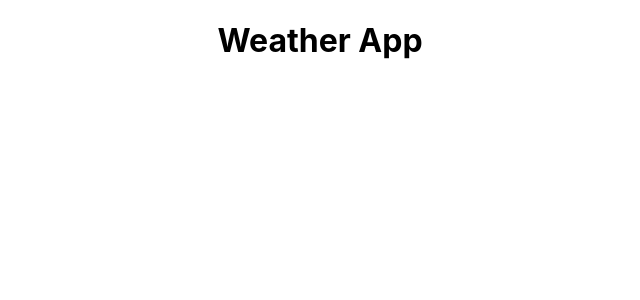
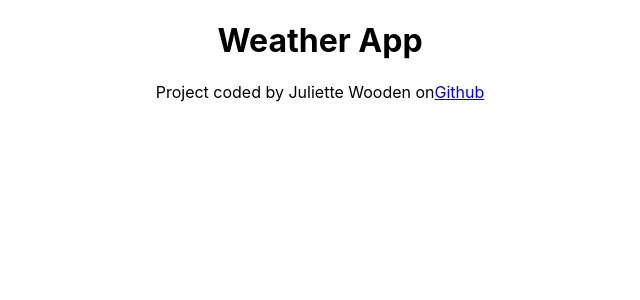
Before and after one commit to juliettewooden/react-weather-project, a React (Create React App) app: page / in a window 1280 px wide. Shown: the top 300 px of the page, without its empty margins (320-960 px from the left). Built offline with nearby package versions, Linux system fonts and the light colour scheme.

Commit message:
added link

```diff
--- a/src/App.js
+++ b/src/App.js
@@ -1,12 +1,16 @@
 
 import './App.css';
 
-function App() {
+export default function App() {
   return (
     <div className="App">
       <h1> Weather App </h1>
+      <footer>
+        Project coded by Juliette Wooden on
+          <a href="https://github.com/juliettewooden/react-weather-project"
+        target="blank">
+          Github </a>
+      </footer>
     </div>
   );
 }
-
-export default App;
```
Also changed, not shown: 1 other file (tests, documents, lock files or other folders).
